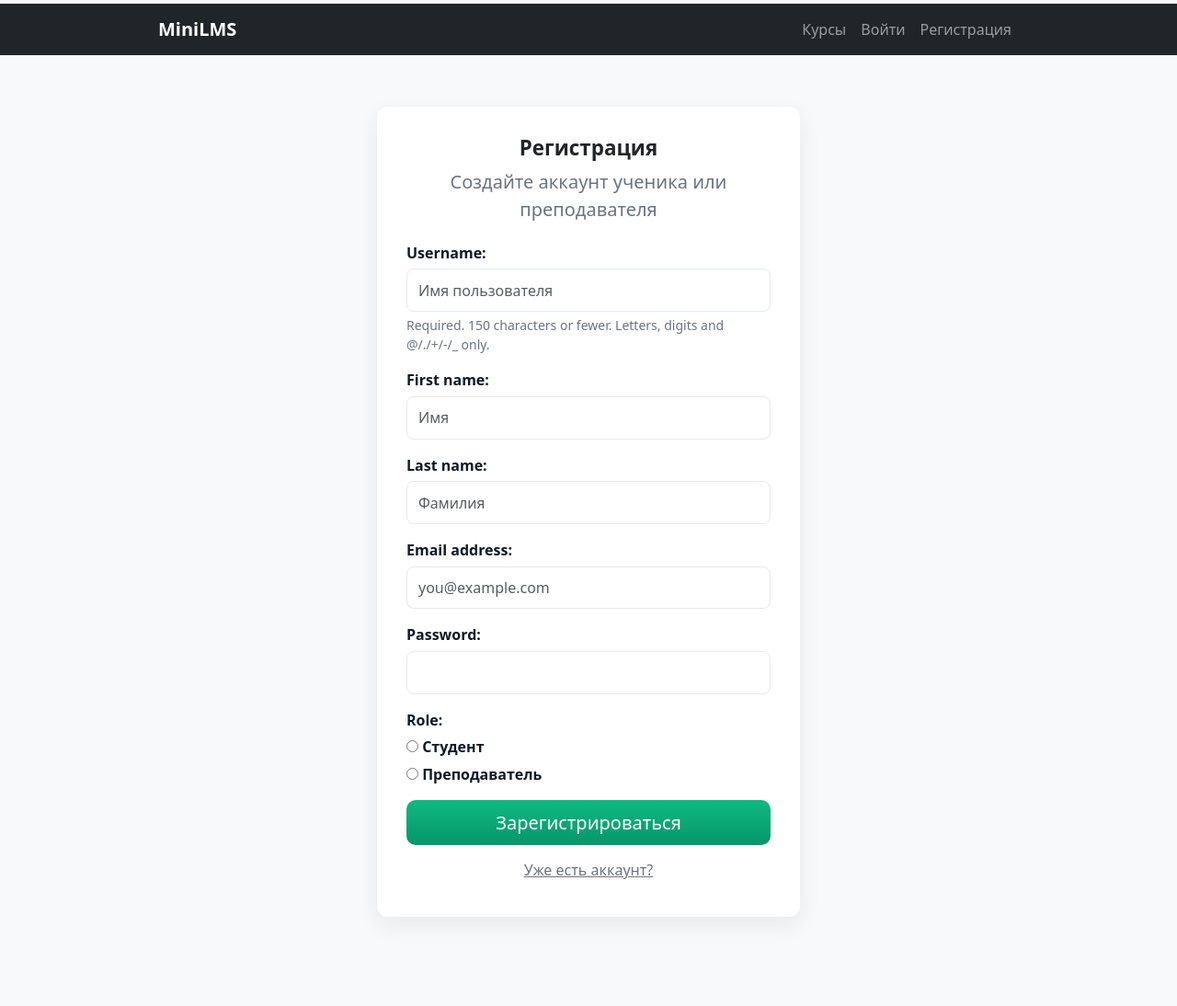
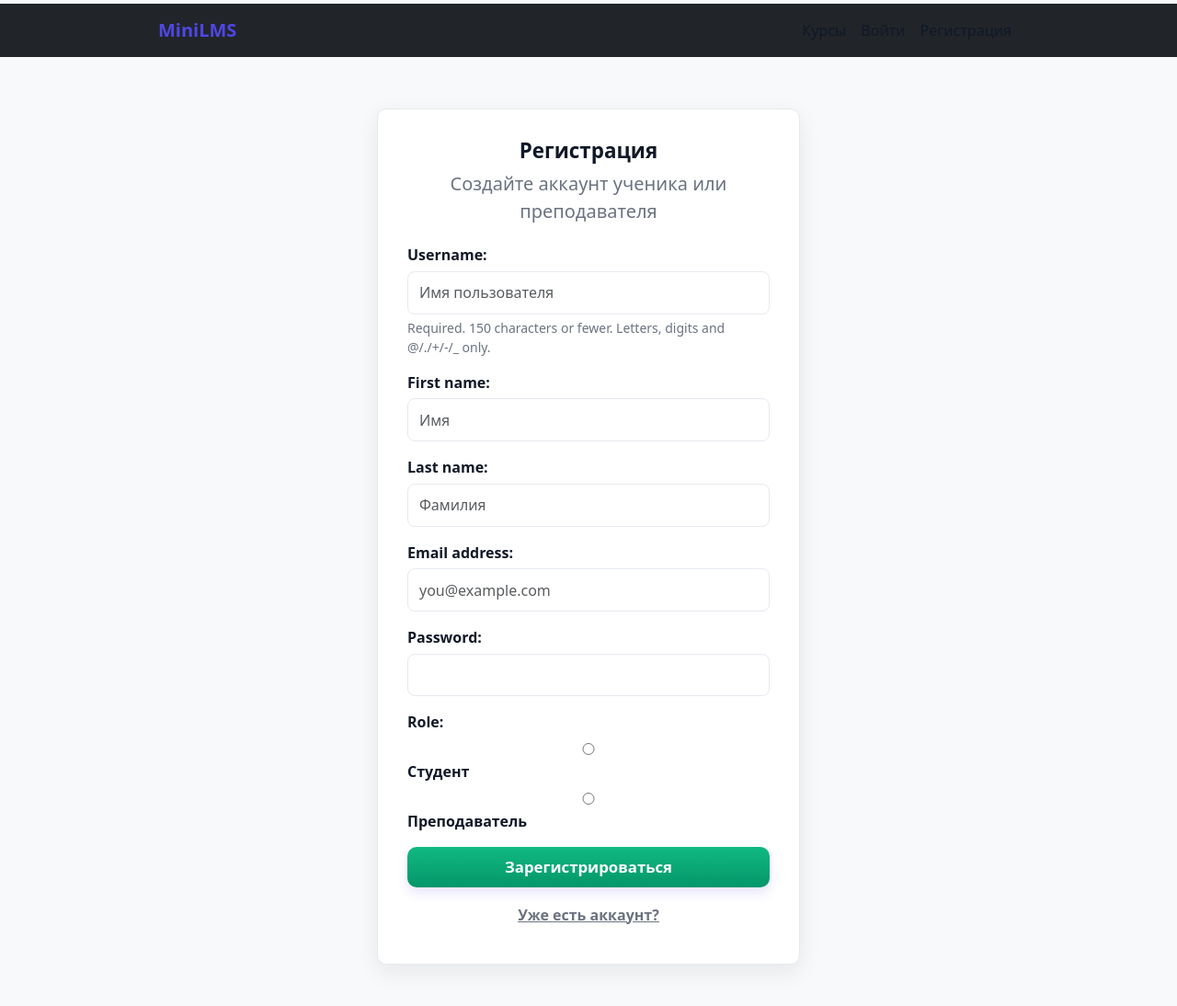
Before and after one commit to esenkanovab-pixel/WebProgrammingSalimAbdurakhim, a Django app: page /register/ in a window 1280 px wide. Shown: the top 1094 px of the page at 92% size. Run offline with Django 4.2, Linux system fonts and the light colour scheme.

Commit message:
style: Unify UI  add design tokens and base CSS

```diff
--- /dev/null
+++ b/static/css/design.css
@@ -0,0 +1,183 @@
+/* Design tokens and base components for MiniLMS */
+:root{
+  /* Colors */
+  --color-primary-600: #4f46e5;
+  --color-primary-500: #6366f1;
+  --color-success-600: #059669;
+  --color-success-500: #10b981;
+  --color-bg: #f8f9fa;
+  --color-surface: #ffffff;
+  --color-text: #111827;
+  --color-muted: #6b7280;
+  --color-border: #e6e9ef;
+
+  /* Shadows */
+  --shadow-soft: 0 8px 24px rgba(20,20,43,0.08);
+  --shadow-elev: 0 6px 12px rgba(79,70,229,0.14);
+  --shadow-elev-hover: 0 10px 20px rgba(79,70,229,0.18);
+  --focus-ring: rgba(79,70,229,0.08);
+
+  /* Radii / spacing / typography */
+  --radius-sm: 8px;
+  --radius-md: 10px;
+  --sp-1: 4px; --sp-2: 8px; --sp-3: 12px; --sp-4: 16px; --sp-5: 24px;
+  --font-sans: system-ui, -apple-system, "Segoe UI", Roboto, "Helvetica Neue", Arial, "Noto Sans", "Liberation Sans", sans-serif;
+  /* Danger */
+  --color-danger-500: #ef4444;
+  --color-danger-600: #dc2626;
+}
+
+/* Base page */
+body{
+  font-family: var(--font-sans);
+  font-size: 16px;
+  color: var(--color-text);
+  background-color: var(--color-bg);
+}
+
+/* Layout helper kept for parity with current site.css */
+.container{ max-width: 960px; }
+
+/* Surface */
+.card{
+  background: var(--color-surface);
+  border-radius: var(--radius-md);
+  box-shadow: var(--shadow-soft);
+  border: 1px solid var(--color-border);
+}
+
+.card-body p{ margin-bottom: 0.5rem; }
+
+/* Buttons */
+.btn{
+  display:inline-flex; align-items:center; justify-content:center;
+  padding:0.6rem 1rem; border-radius:var(--radius-md); border:none;
+  font-weight:600; cursor:pointer; transition: transform .12s ease, box-shadow .12s ease;
+}
+
+/* Map common Bootstrap classes to our tokens */
+.btn-primary,
+.btn.btn-primary {
+  background: linear-gradient(180deg,var(--color-primary-500),var(--color-primary-600));
+  color: #fff; box-shadow: var(--shadow-elev); border: none;
+}
+.btn-primary:hover,
+.btn.btn-primary:hover { transform: translateY(-2px); box-shadow: var(--shadow-elev-hover); }
+
+.btn-success,
+.btn.btn-success { background: linear-gradient(180deg,var(--color-success-500),var(--color-success-600)); color:#fff; box-shadow:var(--shadow-elev); }
+.btn-success:hover,
+.btn.btn-success:hover { transform: translateY(-2px); box-shadow:var(--shadow-elev-hover); }
+
+.btn-secondary,
+.btn.btn-secondary{
+  background: transparent; color: var(--color-text); border: 1px solid var(--color-border);
+}
+
+.btn-danger,
+.btn.btn-danger{
+  background: linear-gradient(180deg,var(--color-danger-500),var(--color-danger-600)); color:#fff; border:none;
+}
+.btn-danger:hover,
+.btn.btn-danger:hover{ transform: translateY(-2px); }
+
+.btn-outline-primary,
+.btn.btn-outline-primary{
+  background: transparent; color: var(--color-primary-600); border: 1px solid var(--color-primary-600);
+}
+.btn-outline-primary:hover,
+.btn.btn-outline-primary:hover{ background: rgba(79,70,229,0.06); }
+
+.btn-outline-danger,
+.btn.btn-outline-danger{
+  background: transparent; color: var(--color-danger-600); border: 1px solid var(--color-danger-600);
+}
+
+/* Size helpers */
+.btn-sm, .btn.btn-sm{ padding: .25rem .5rem; font-size: .85rem; }
+.btn-lg, .btn.btn-lg{ padding: .9rem 1.25rem; font-size: 1.05rem; }
+
+/* Preserve original utility-style classes */
+.btn--primary{ background: linear-gradient(180deg,var(--color-primary-500),var(--color-primary-600)); color:#fff; box-shadow:var(--shadow-elev); }
+.btn--primary:hover{ transform: translateY(-2px); box-shadow:var(--shadow-elev-hover); }
+
+.btn--success{ background: linear-gradient(180deg,var(--color-success-500),var(--color-success-600)); color:#fff; box-shadow:var(--shadow-elev); }
+.btn--success:hover{ transform: translateY(-2px); box-shadow:var(--shadow-elev-hover); }
+
+/* Forms */
+.form-control{ border-radius: var(--radius-sm); border: 1px solid var(--color-border); padding: .65rem .75rem; }
+.form-control:focus{ outline: none; box-shadow: 0 0 0 4px var(--focus-ring); border-color: var(--color-primary-600); }
+.form-text{ color: var(--color-muted); }
+
+/* Link alt style */
+.btn-link.alt{ color: var(--color-muted); text-decoration: underline; }
+
+/* Small helpers */
+.text-muted.small{ font-size: .9rem; }
+
+/* Navbar and footer refinements */
+.navbar{ background: var(--color-surface); padding: .55rem 0; }
+.navbar-brand{ color: var(--color-primary-600); font-weight:700; }
+.navbar .nav-link{ color: var(--color-text); }
+.navbar .nav-link:hover{ color: var(--color-primary-600); }
+
+.site-footer{ background: var(--color-surface); border-top: 1px solid var(--color-border); }
+
+.site-footer .fw-bold{ color:var(--color-text); }
+.site-footer .brand{ display:flex; align-items:center; gap: .6rem; }
+.site-footer .social a{ color:var(--color-muted); transition: color .12s ease; }
+.site-footer .social a:hover{ color:var(--color-primary-600); }
+.site-footer nav a{ color:var(--color-muted); }
+.site-footer nav a:hover{ color:var(--color-primary-600); text-decoration: none; }
+
+.site-footer .slogan{ color: var(--color-muted); }
+.site-footer .contact a{ color: var(--color-text); text-decoration: none; }
+.site-footer .contact a:hover{ color: var(--color-primary-600); }
+
+@media (max-width: 576px){
+  .site-footer .row{ text-align: center; }
+  .site-footer .text-md-end{ text-align: center !important; }
+}
+
+/* File previews */
+.file-previews{ display:flex; flex-wrap:wrap; }
+.file-preview-item img{ border-radius:6px; }
+.file-preview-item .small{ display:block; max-width:120px; word-break:break-all; }
+
+
+/* Ensure inputs inside auth-card look consistent even without explicit .form-control */
+.auth-card input,
+.auth-card textarea,
+.auth-card select{
+  border-radius: var(--radius-sm);
+  border: 1px solid var(--color-border);
+  padding: .65rem .75rem;
+  width: 100%;
+  box-sizing: border-box;
+}
+.auth-card input:focus,
+.auth-card textarea:focus,
+.auth-card select:focus{ outline:none; box-shadow:0 0 0 4px var(--focus-ring); border-color:var(--color-primary-600); }
+
+/* Card titles */
+.card-title{ font-weight:700; margin-bottom:.5rem; color:var(--color-text); }
+
+/* List groups */
+.list-group .list-group-item{ background: var(--color-surface); border: 1px solid var(--color-border); border-radius: var(--radius-sm); margin-bottom: .6rem; padding: .75rem; }
+.list-group .list-group-item:last-child{ margin-bottom:0; }
+.list-group-item-action:hover{ background: rgba(99,102,241,0.04); }
+
+/* Responsive tweaks */
+@media (max-width: 576px){
+  .auth-wrapper{ padding: 1.25rem .75rem; min-height: 56vh; }
+  .auth-card .card-body{ padding: 1.25rem; }
+  .card-body{ padding: 1rem; }
+  .navbar{ padding: .35rem 0; }
+  .navbar-brand .fs-5{ font-size: .95rem; }
+  .list-group .list-group-item{ padding: .65rem; }
+  .btn-sm, .btn.btn-sm{ padding: .35rem .6rem; }
+}
+
+/* Navbar toggler improvements */
+.navbar-toggler{ border-color: var(--color-border); }
+.navbar-toggler-icon{ filter: invert(28%) sepia(82%) saturate(3426%) hue-rotate(235deg) brightness(95%) contrast(101%); }
--- a/static/css/site.css
+++ b/static/css/site.css
@@ -1,7 +1,7 @@
 /* Minimal site styles to improve default Bootstrap look */
+@import url("/static/css/design.css");
 body {
   padding-top: 0.25rem;
-  background-color: #f8f9fa;
 }
 .navbar-brand { font-weight: 600; }
 .container { max-width: 960px; }
@@ -25,10 +25,10 @@
   width: 100%;
   max-width: 460px;
 }
-.auth-card .card {
+..auth-card .card {
   border: none;
-  border-radius: 12px;
-  box-shadow: 0 8px 24px rgba(20, 20, 43, 0.08);
+  border-radius: var(--radius-md);
+  box-shadow: var(--shadow-soft);
   overflow: hidden;
 }
 .auth-card .card-body {
```
Also changed, not shown: other parts of static/css/site.css (+12 -12 lines), static/img/logo.svg (added).
